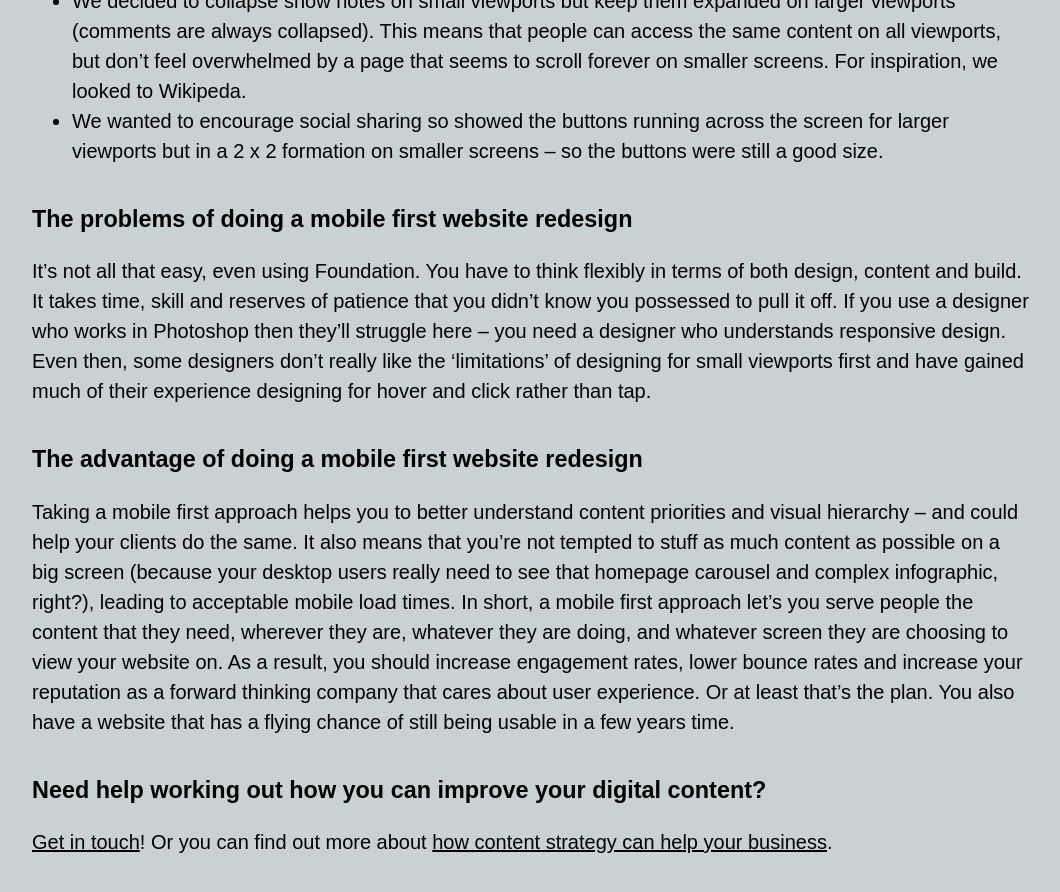
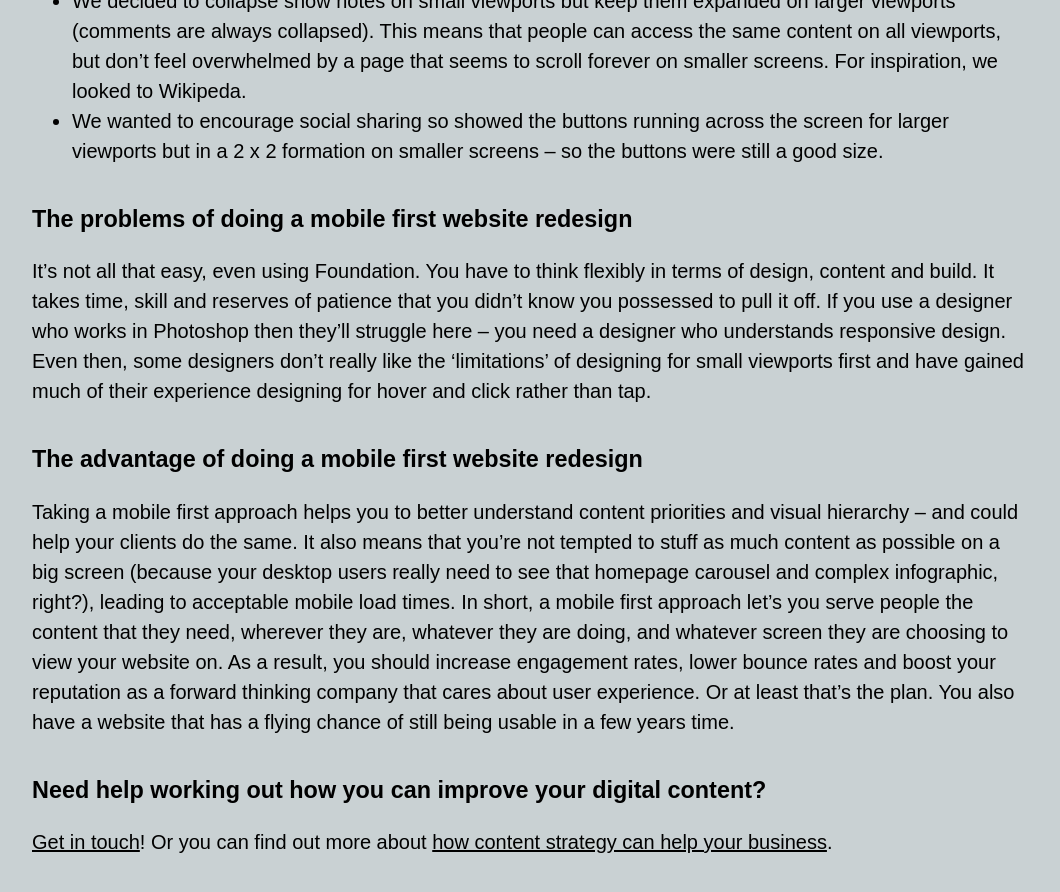
Before and after one commit to smokingpun/smokingpun.github.io, a Jekyll site: the page built from _posts/2014-05-20-A-Mobile-First-Website-Redesign.md, in a window 1280 px wide and 900 px high, scrolled down 1491 px. Shown: the top 892 px of the window, without its empty margins (108-1168 px from the left). Built offline with Jekyll 4.4.1, drawn with Linux system fonts in a browser that asks for light colours; nearby versions of some CDN libraries; Markdown is read by kramdown in place of the engine named in the settings.

Commit message:
fix typos

```diff
--- a/_posts/2014-05-20-A-Mobile-First-Website-Redesign.md
+++ b/_posts/2014-05-20-A-Mobile-First-Website-Redesign.md
@@ -26,10 +26,10 @@ Vimcasts uses Middleman, a static site generator, so we were spared the pain of
 * We wanted to encourage social sharing so showed the buttons running across the screen for larger viewports but in a 2 x 2 formation on smaller screens – so the buttons were still a good size.
 
 ###The problems of doing a mobile first website redesign
-It's not all that easy, even using Foundation. You have to think flexibly in terms of both design, content and build. It takes time, skill and reserves of patience that you didn't know you possessed to pull it off. If you use a designer who works in Photoshop then they'll struggle here – you need a designer who understands responsive design. Even then, some designers don't really like the 'limitations' of designing for small viewports first and have gained much of their experience designing for hover and click rather than tap.
+It's not all that easy, even using Foundation. You have to think flexibly in terms of design, content and build. It takes time, skill and reserves of patience that you didn't know you possessed to pull it off. If you use a designer who works in Photoshop then they'll struggle here – you need a designer who understands responsive design. Even then, some designers don't really like the 'limitations' of designing for small viewports first and have gained much of their experience designing for hover and click rather than tap.
 
 ###The advantage of doing a mobile first website redesign
-Taking a mobile first approach helps you to better understand content priorities and visual hierarchy – and could help your clients do the same. It also means that you're not tempted to stuff as much content as possible on a big screen (because your desktop users really need to see that homepage carousel and complex infographic, right?), leading to acceptable mobile load times. In short, a mobile first approach let's you serve people the content that they need, wherever they are, whatever they are doing, and whatever screen they are choosing to view your website on. As a result, you should increase engagement rates, lower bounce rates and increase your reputation as a forward thinking company that cares about user experience. Or at least that's the plan. You also have a website that has a flying chance of still being usable in a few years time.
+Taking a mobile first approach helps you to better understand content priorities and visual hierarchy – and could help your clients do the same. It also means that you're not tempted to stuff as much content as possible on a big screen (because your desktop users really need to see that homepage carousel and complex infographic, right?), leading to acceptable mobile load times. In short, a mobile first approach let's you serve people the content that they need, wherever they are, whatever they are doing, and whatever screen they are choosing to view your website on. As a result, you should increase engagement rates, lower bounce rates and boost your reputation as a forward thinking company that cares about user experience. Or at least that's the plan. You also have a website that has a flying chance of still being usable in a few years time.
 
 ###Need help working out how you can improve your digital content?
 [Get in touch][email]! Or you can find out more about [how content strategy can help your business][content strategy section].
```
